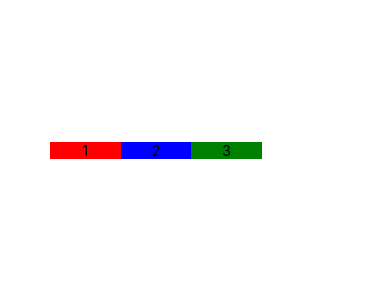
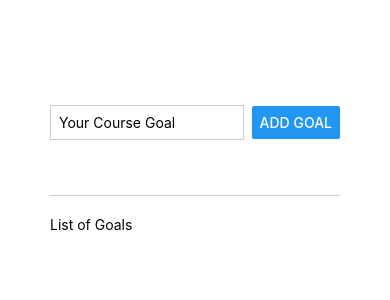
Before and after one commit to ak7662/RNCourse, a React Native app: screen / in a window 390 px wide. Shown: the top 300 px of the page. Built offline with nearby package versions, Linux system fonts and the light colour scheme.

Commit message:
bit refactor in layout

```diff
--- a/App.js
+++ b/App.js
@@ -2,62 +2,40 @@ import { StyleSheet, Text, View, Button, TextInput } from 'react-native';
 
 export default function App() {
   return (
-    <View
-      style={{
-        padding: 50,
-        flexDirection: 'row',
-        width: '80%',
-        height: 300,
-        justifyContent: 'space-around',
-        alignItems: 'center'
-      }}>
-      <View
-        style={{
-          backgroundColor: 'red',
-          flex: 1,
-          justifyContent: 'center',
-          alignItems: 'center'
-
-        }}>
-        <Text>1</Text>
+    <View style={styles.appContainer}>
+      <View style={styles.inputContainer}>
+        <TextInput style={styles.textInput} placeholder='Your Course Goal' />
+        <Button title='Add Goal' />
       </View>
-      <View
-        style={{
-          backgroundColor: 'blue',
-          flex: 1,
-          justifyContent: 'center',
-          alignItems: 'center'
-        }}>
-        <Text>2</Text>
+      <View style={styles.goalsContainer}>
+        <Text>List of Goals</Text>
       </View>
-      <View
-        style={{
-          backgroundColor: 'green',
-          flex: 1,
-          justifyContent: 'center',
-          alignItems: 'center'
-
-        }}>
-        <Text>3</Text>
-      </View>
-
     </View>
   );
 }
 
 const styles = StyleSheet.create({
   appContainer: {
+    flex: 1,
     padding: 50
   },
   inputContainer: {
     flexDirection: 'row',
-    justifyContent: 'space-between'
+    justifyContent: 'space-between',
+    alignItems: 'center',
+    marginBottom: 20,
+    borderBottomWidth: 1,
+    borderBottomColor: '#cccccc',
+    flex: 1
   },
   textInput: {
     borderWidth: 1,
     borderColor: '#cccccc',
-    width: '80%',
+    width: '70%',
     marginRight: 8,
     padding: 8
+  },
+  goalsContainer: {
+    flex: 4
   }
 });
```
